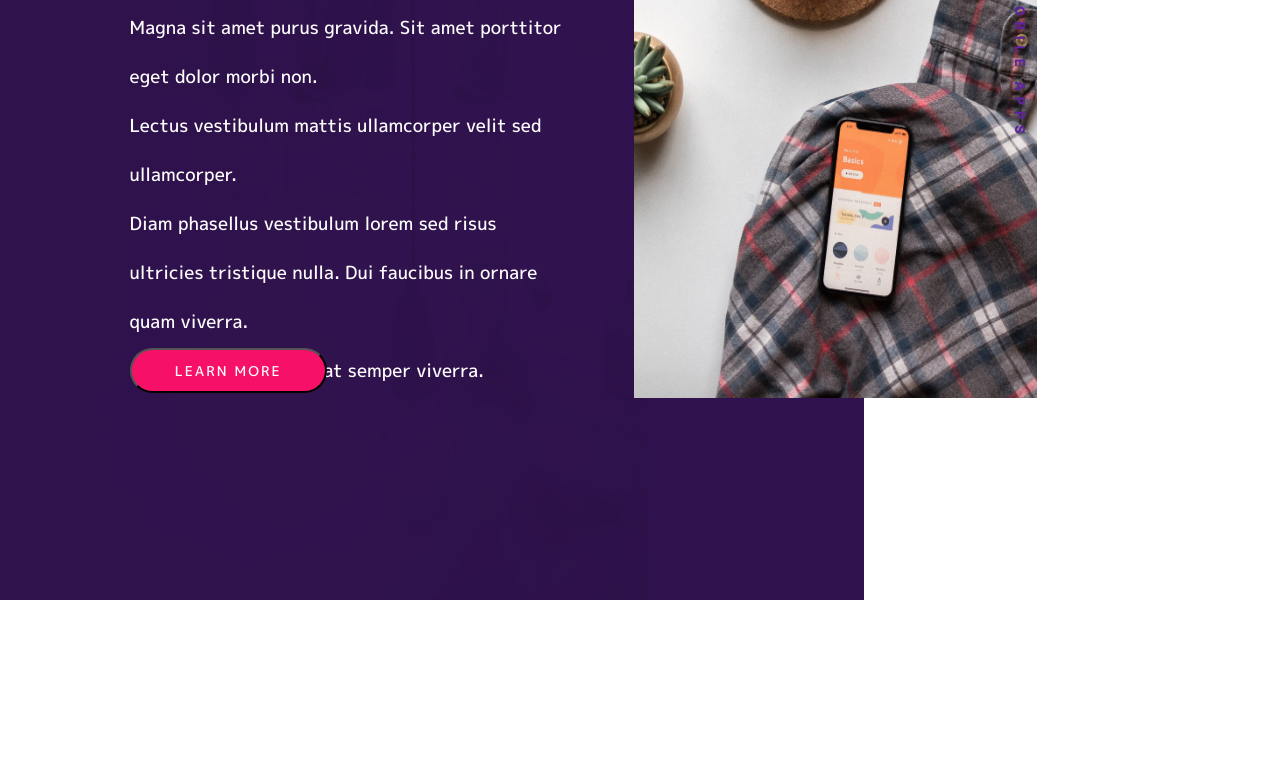
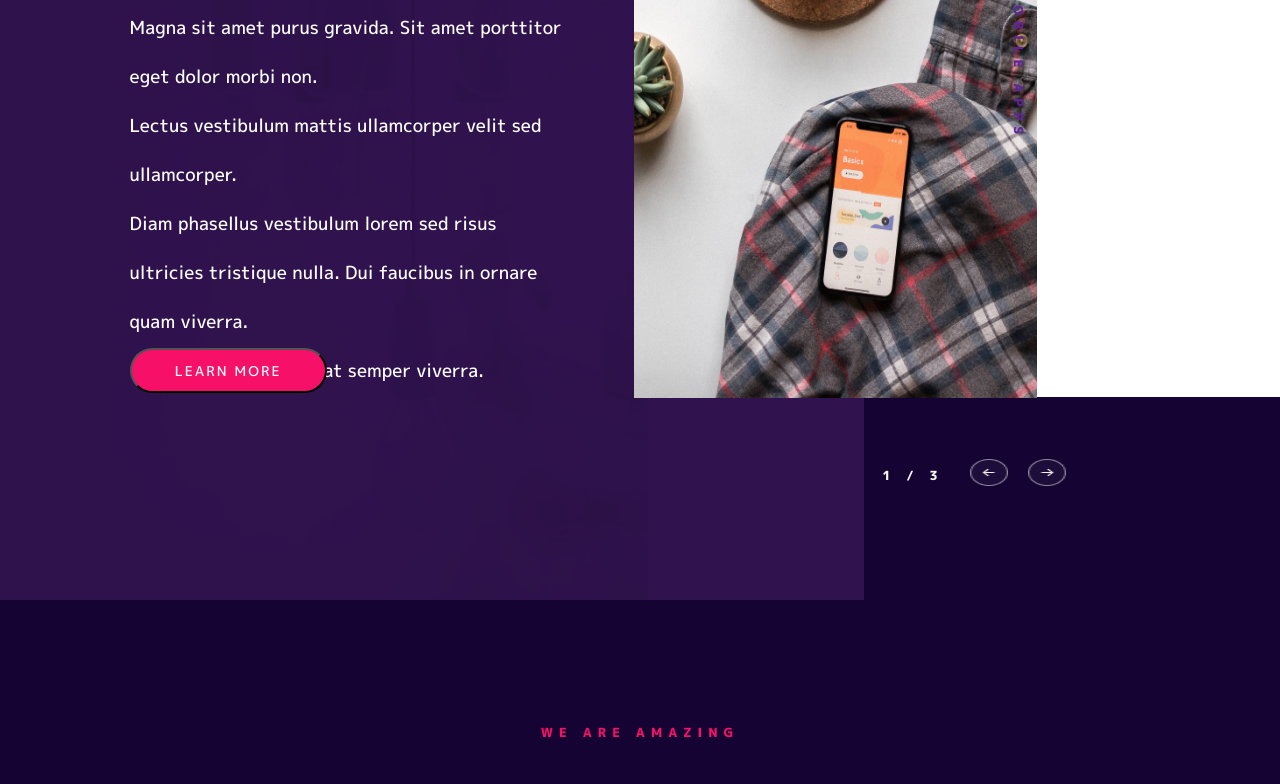
Before and after one commit to razaqfatiu/hazon-tech, a React (Create React App) app: page / in a window 1280 px wide. Shown: the part 2046-2830 px from the top of the page. Built offline with nearby package versions, Linux system fonts and the light colour scheme.

Commit message:
createe services component

```diff
--- a/src/App.js
+++ b/src/App.js
@@ -3,6 +3,7 @@ import React from 'react';
 import Header from './Component/Header';
 import Intro from './Component/Intro';
 import Features from './Component/Features';
+import Services from './Component/Services';
 
 function App() {
   return (
@@ -10,6 +11,7 @@ function App() {
       <Header />
       <Intro />
       <Features />
+      <Services />
     </div>
   );
 }
--- a/src/Component/Features.js
+++ b/src/Component/Features.js
@@ -2,6 +2,8 @@ import React from 'react'
 import './Styles/index.css'
 import featureBg from '../images/Bg.png'
 import sideImg from '../images/Img.png'
+import leftArrow from '../images/Left Arrow.png'
+import rightArrow from '../images/Right Arrow.png'
 
 export default function Features() {
   return (
@@ -26,6 +28,11 @@ export default function Features() {
       <div className="features-right">
         <img className="features-rt-img" src={sideImg} alt="sideImg" />
         <p className="features-rt-text">MOBILE APPS</p>
+        <div className="features-slides">
+          <p> 1 / 3</p>
+          <img className="lA" src={leftArrow} alt="leftArrow" />
+          <img className="rA" src={rightArrow} alt="rightArrow" />
+        </div>
       </div>
     </div>
   )
--- a/src/Component/Services.js
+++ b/src/Component/Services.js
@@ -0,0 +1,71 @@
+import React from 'react'
+import './Styles/index.css'
+import webdesign from '../images/Icon (6).png'
+import webdev from '../images/Icon (1).png'
+import webdesign2 from '../images/Icon (4).png'
+import webdev2 from '../images/Icon (5).png'
+import marketing from '../images/Icon (2).png'
+import marketing2 from '../images/Icon (3).png'
+
+export default function Services() {
+  const state = [
+    {
+      title: 'Webdesign',
+      img: webdesign,
+      color: '#00F0B5',
+      content: 'Tincidunt lobortis feugiat vivamus at augue eget. Risus feugiat in ante metus dictum. Amet aliquam id diam maecenas.',
+    },
+    {
+      title: 'Webdev',
+      img: webdev,
+      color: '#F61067',
+      content: 'Eget nulla facilisi etiam dignissim diam quis enim lobortis scelerisque. Eu feugiat pretium nibh ipsum consequat nisl vel pretium. ',
+    },
+    {
+      title: 'Marketing',
+      img: marketing,
+      color: '#F67110',
+      content: 'Eu augue ut lectus arcu bibendum at. Pellentesque nec nam aliquam sem et tortor consequat.',
+    },
+    {
+      title: 'Marketing',
+      img: marketing2,
+      color: '#F67110',
+      content: 'Id venenatis a condimentum vitae. Magna fermentum iaculis eu non diam phasellus vestibulum lorem. Tortor dignissim convallis aenean et.',
+    },
+    {
+      title: 'Webdesign',
+      img: webdesign2,
+      color: '#00F0B5',
+      content: 'Sollicitudin ac orci phasellus egestas tellus rutrum tellus pellentesque. Malesuada fames ac turpis egestas sed.',
+    },
+    {
+      title: 'Webdev',
+      img: webdev2,
+      color: '#F61067',
+      content: 'Integer quis auctor elit sed vulputate mi. Semper auctor neque vitae tempus. Vulputate odio ut enim blandit volutpat maecenas volutpat.',
+    },
+  ]
+  return (
+    <div className="services-div">
+      <p className="services-p-head">WE ARE AMAZING</p>
+      <h1>Our services</h1>
+      <h4>Quam adipiscing vitae proin sagittis nisl rhoncus mattis rhoncus urna. Quam elementum pulvinar etiam non. Eu consequat.
+      </h4>
+
+      <div className="services-cards">
+        {
+          state && state.map((item, ind) => (
+            <div className="services-card" key={ind + 1} >
+              <img className="services-img" src={item.img} alt={item.title} />
+              <h4 className="services-title" style={{ color: item.color }} >{item.title}</h4>
+              <p className="services-content" >{item.content}</p>
+            </div>
+          ))}
+      </div>
+
+      <button className="services-learn">LEARN MORE</button>
+
+    </div>
+  )
+}
--- a/src/Component/Styles/index.css
+++ b/src/Component/Styles/index.css
@@ -556,7 +556,7 @@ h2>.logo {
   left: 0px;
   top: 1638px;
   /* border: 3px solid black; */
-  z-index: -1;
+  z-index: 1;
 }
 
 .features-left {
@@ -719,7 +719,7 @@ h2>.logo {
   right: -30%;
   top: 65%;
   /* Title/Small */
-  font-family: Mplus 1p;
+  font-family: var(--nav-font);
   font-style: normal;
   font-weight: 800;
   font-size: 12.6px;
@@ -733,3 +733,208 @@ h2>.logo {
   color: #5E239D;
   transform: rotate(90deg);
 }
+
+.features-right>.features-slides>p {
+  /* 1/3 */
+  position: absolute;
+  width: 68px;
+  height: 27px;
+  right: 35%;
+  top: 85%;
+  /* Title/Small */
+  font-family: var(--nav-font);
+  font-style: normal;
+  font-weight: 800;
+  font-size: 12.6px;
+  line-height: 26px;
+  /* identical to box height */
+  display: flex;
+  align-items: center;
+  text-align: center;
+  letter-spacing: 6px;
+  text-transform: uppercase;
+  /* Colors/LightGrey */
+  color: #F4F4ED;
+}
+
+.features-right>.features-slides>.lA {
+  /* 1/3 */
+  position: absolute;
+  width: 38px;
+  height: 27px;
+  right: 25%;
+  top: 86%;
+  /* Title/Small */
+  font-family: var(--nav-font);
+  font-style: normal;
+  font-weight: 800;
+  font-size: 12.6px;
+  line-height: 26px;
+  /* identical to box height */
+  display: flex;
+  align-items: center;
+  text-align: center;
+  letter-spacing: 6px;
+  text-transform: uppercase;
+  /* Colors/LightGrey */
+  color: #F4F4ED;
+}
+
+.features-right>.features-slides>.rA {
+  /* 1/3 */
+  position: absolute;
+  width: 38px;
+  height: 27px;
+  right: 15%;
+  top: 86%;
+  /* Title/Small */
+  font-family: var(--nav-font);
+  font-style: normal;
+  font-weight: 800;
+  font-size: 12.6px;
+  line-height: 26px;
+  /* identical to box height */
+  display: flex;
+  align-items: center;
+  text-align: center;
+  letter-spacing: 6px;
+  text-transform: uppercase;
+  /* Colors/LightGrey */
+  color: #F4F4ED;
+}
+
+.services-div {
+  position: absolute;
+  /* border: 2px solid blue; */
+  width: 100%;
+  height: 1548px;
+  left: 0px;
+  top: 2443px;
+  /* Bg */
+  background: #150433;
+  z-index: -1;
+}
+
+.services-div>.services-p-head {
+  /* We are Amazing */
+  position: absolute;
+  width: 50%;
+  height: 24px;
+  left: 25%;
+  top: 20%;
+  /* Title/Small */
+  font-family: var(--nav-font);
+  font-style: normal;
+  font-weight: 800;
+  font-size: 12.6px;
+  line-height: 26px;
+  text-align: center;
+  letter-spacing: 6px;
+  text-transform: uppercase;
+  /* Colors/Primary */
+  color: #F61067;
+  text-align: center;
+}
+
+.services-div>h1 {
+  /* Our services */
+  position: absolute;
+  width: 50%;
+  height: 67px;
+  left: 25%;
+  top: 22%;
+  /* Headers/H3 */
+  font-family: var(--nav-font);
+  font-style: normal;
+  font-weight: 500;
+  font-size: 55px;
+  line-height: 67px;
+  /* identical to box height */
+  text-align: center;
+  /* Colors/White */
+  color: #FCFCFC;
+}
+
+.services-div>h4 {
+  /* Quam adipiscing vitae proin sagittis nisl rhoncus mattis rhoncus urna. Quam elementum pulvinar etiam non. Eu consequat. */
+  position: absolute;
+  width: 30%;
+  height: 111px;
+  left: 35%;
+  top: 30%;
+  /* Text/Regular_Bold */
+  font-family: Mplus 1p;
+  font-style: normal;
+  font-weight: 800;
+  font-size: 18px;
+  line-height: 29px;
+  text-align: center;
+  /* Colors/White */
+  color: #FCFCFC;
+}
+
+.services-div>.services-cards {
+  position: absolute;
+  width: 95%;
+  height: 45%;
+  /* left: 35%; */
+  top: 35%;
+  /* border: 2px solid red; */
+  padding: 5% 2%;
+  display: flex;
+  flex-wrap: wrap;
+  justify-content: center;
+}
+
+.services-cards>.services-card {
+  /* 1 */
+  /* position: absolute; */
+  width: 318px;
+  height: 40%;
+  /* left: 10%;
+  top: 10%;*/
+  margin: 3%;
+  /* border: 2px solid palegreen; */
+}
+
+.services-card>.services-title {
+  font-family: var(--nav-font);
+  font-style: normal;
+  font-weight: 500;
+  font-size: 18px;
+  line-height: 27px;
+  /* identical to box height */
+  /* Colors/Tetriary */
+  /* color: #00F0B5; */
+}
+
+.services-card>.services-content {
+  font-family: var(--nav-font);
+  font-style: normal;
+  font-weight: normal;
+  font-size: 16.2px;
+  line-height: 26px;
+  /* Colors/White */
+  color: #FCFCFC;
+}
+
+.services-div>.services-learn {
+  /* Learn more */
+  position: absolute;
+  width: 13%;
+  height: 45px;
+  left: 40%;
+  top: 85%;
+  text-align: center;
+  /* Text_Misc/Button */
+  font-family: var(--nav-font);
+  font-style: normal;
+  font-weight: 500;
+  font-size: 13.5px;
+  letter-spacing: 2px;
+  text-transform: uppercase;
+  /* Colors/White */
+  color: #FCFCFC;
+  background: #F61067;
+  border-radius: 36px;
+}
```
Also changed, not shown: src/images/Icon (6).png (renamed from src/images/Icon copy.png).
